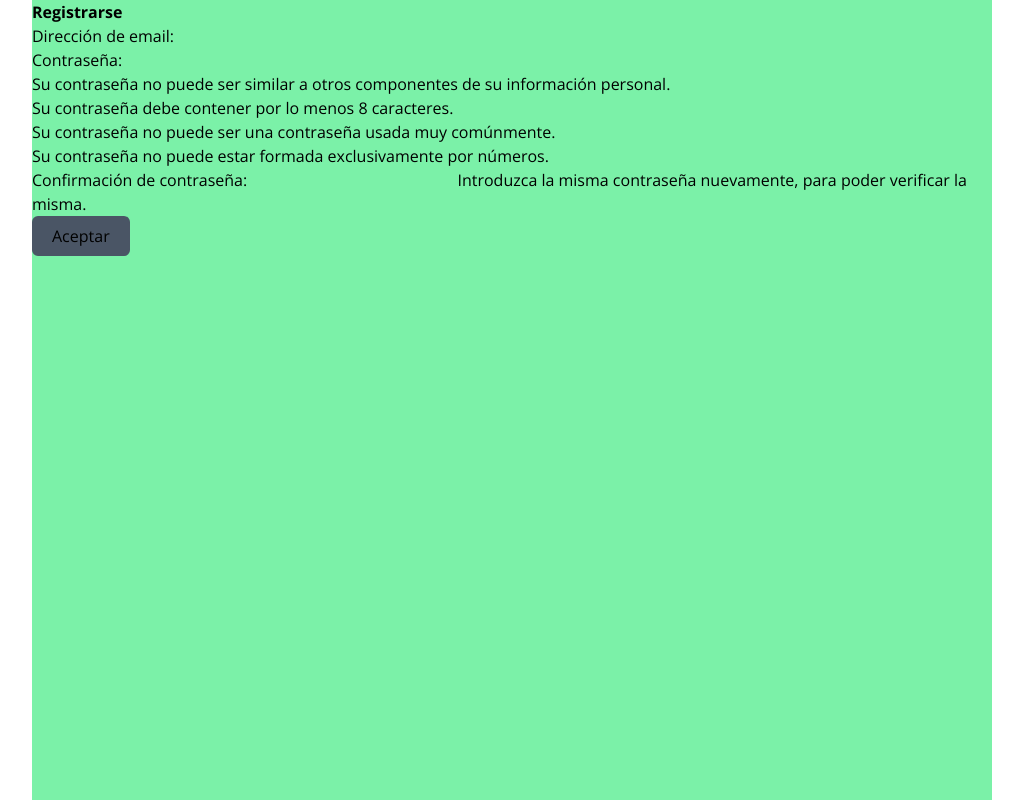
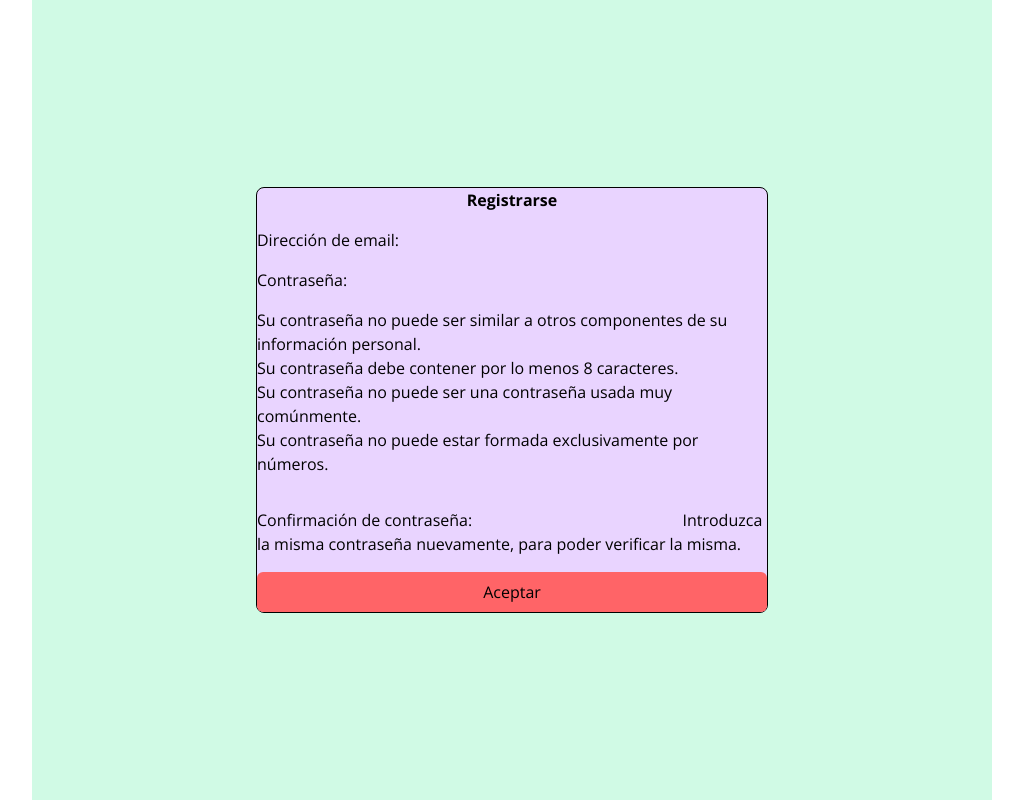
Before and after one commit to lencifps/blog-2025, a Django app: page /auth/register in a window 1280 px wide. Shown: the whole page, without its empty margins (128-1151 px from the left). Run offline with Django 5.2, Linux system fonts and the light colour scheme; some libraries are stand-ins or nearby versions.

Commit message:
Refactor authentication templates for improved styling and layout consistency

```diff
--- a/blog/templates/auth/auth-login.html
+++ b/blog/templates/auth/auth-login.html
@@ -4,12 +4,12 @@
 {% block title %}  Iniciar Sesión {% endblock title %}
 
 {% block content %}
- <div class= "w-full max-w-lg flex flex-col justify-center gap-4 bg-slate-800">
+ <div class= "rounded-lg border w-full max-w-lg flex flex-col justify-center gap-4 bg-purple-200">
     <h2 class="font-bold text-center"> Iniciar Sesión </h2>
     <form method="post" class= "flex flex-col gap-4">
         {% csrf_token %}
         {{ form.as_p }}
-        <button class="w-full bg-gray-600 px-5 py-2 rounded-md" type="submit">Ingresar</button>
+        <button class="w-full bg-red-400 px-5 py-2 rounded-md" type="submit">Ingresar</button>
     </form>
  </div>
 {% endblock content %}
--- a/blog/templates/auth/auth-register.html
+++ b/blog/templates/auth/auth-register.html
@@ -4,12 +4,12 @@
 {% block title %}  Registro {% endblock title %}
 
 {% block content %}
- <div>
-     <h2 class="font-bold"> Registrarse</h2>
-     <form method="post">
+ <div class= "rounded-lg border w-full max-w-lg flex flex-col justify-center gap-4 bg-purple-200">
+     <h2 class="font-bold text-center"> Registrarse</h2>
+     <form method="post" class= "flex flex-col gap-4">
         {% csrf_token %}
         {{ form.as_p }}
-        <button class="bg-gray-600 px-5 py-2 rounded-md" type="submit"> Aceptar </button>
+        <button class="w-full bg-red-400 px-5 py-2 rounded-md" type="submit"> Aceptar </button>
      </form>
  </div>
 {% endblock content %}
--- a/blog/templates/layouts/auth-layout.html
+++ b/blog/templates/layouts/auth-layout.html
@@ -6,7 +6,7 @@
 
 {% block content_layout %}
   <main class="flex justify-center min-h-dvh mx-4 md:mx-8 lg:mx-40">
-    <div class="container bg-green-300">
+    <div class="container flex justify-center items-center bg-emerald-100">
   {% block content %} Carga un Contenido! {% endblock content %}
     </div>
   </main>
```
